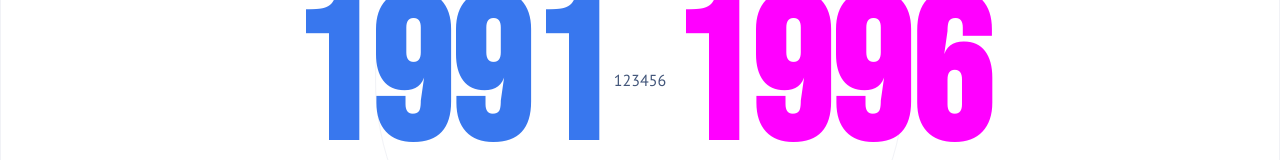
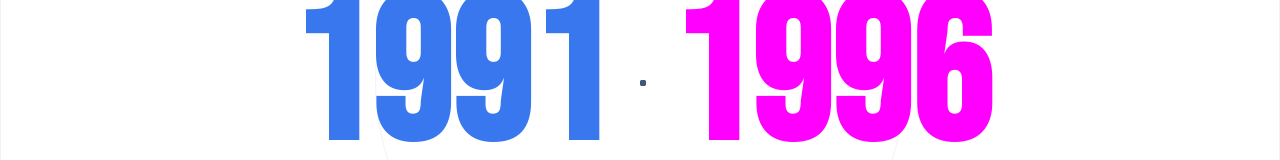
Before and after one commit to stepGT/this_react_historical_dates, a React app: page / in a window 1280 px wide. Shown: the part 402-562 px from the top of the page. Built offline with nearby package versions, Linux system fonts and the light colour scheme; the HTML template or start-up script is replaced by a standard one.

Commit message:
Styled point

```diff
--- a/src/styles/CircleNavigation.scss
+++ b/src/styles/CircleNavigation.scss
@@ -36,6 +36,36 @@
     border-radius: 50%;
   }
 
+  &__point {
+    position: absolute;
+    top: 50%;
+    left: 50%;
+    width: 6px;
+    height: 6px;
+    background-color: vars.$dark-grey;
+    border: 1px solid transparent;
+    border-radius: 50%;
+    cursor: pointer;
+    transition: all 0.3s ease;
+    z-index: 5;
+  }
+
+  &__point-label {
+    display: none;
+    position: absolute;
+    top: 50%;
+    left: 20px;
+    transform: translateY(-50%);
+    font-size: 20px;
+    font-weight: 700;
+    color: vars.$dark-grey;
+    white-space: nowrap;
+
+    @media (max-width: vars.$breakpoint-mobile) {
+      display: none !important;
+    }
+  }
+
   &__years {
     position: absolute;
     top: 50%;
```
